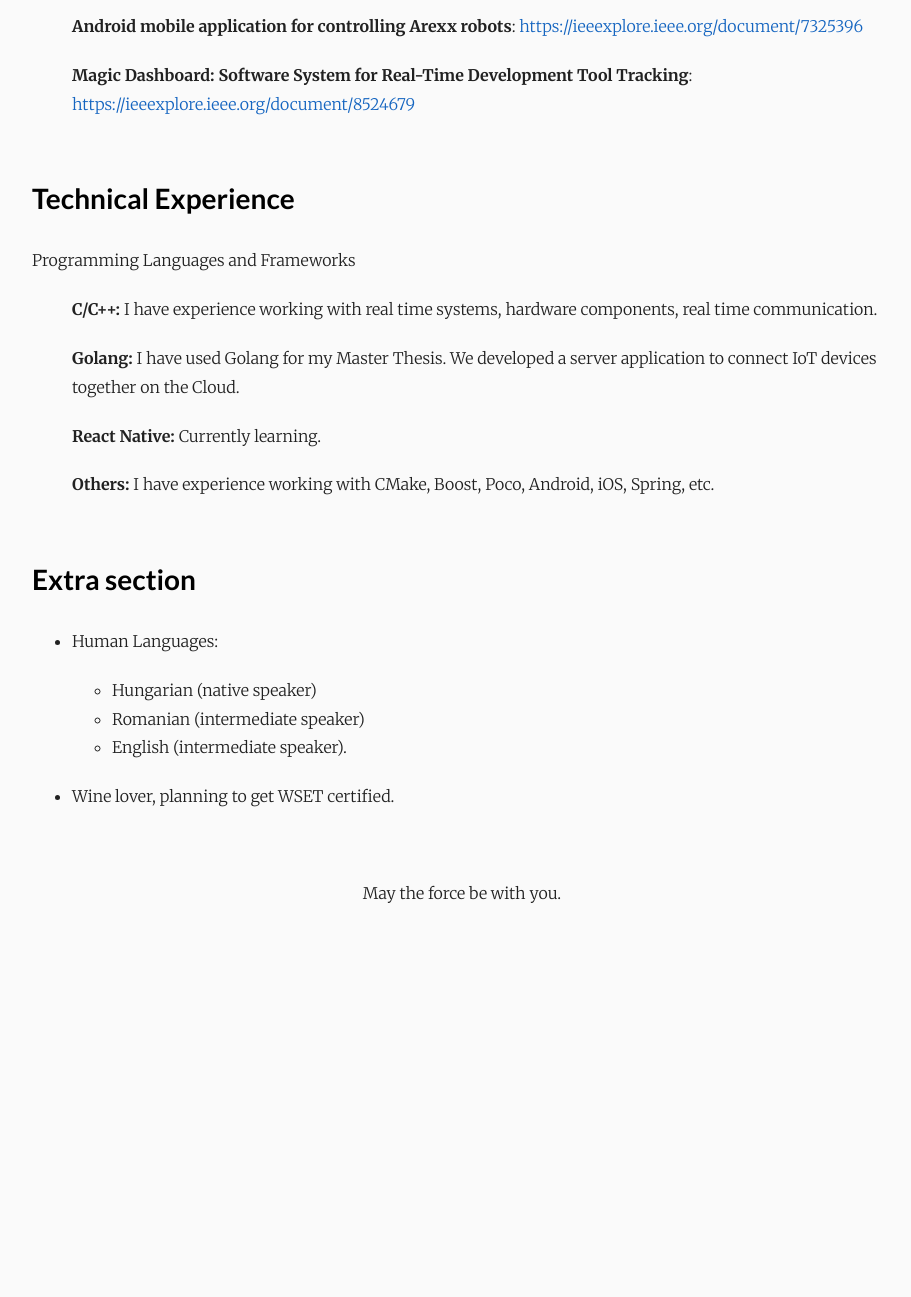
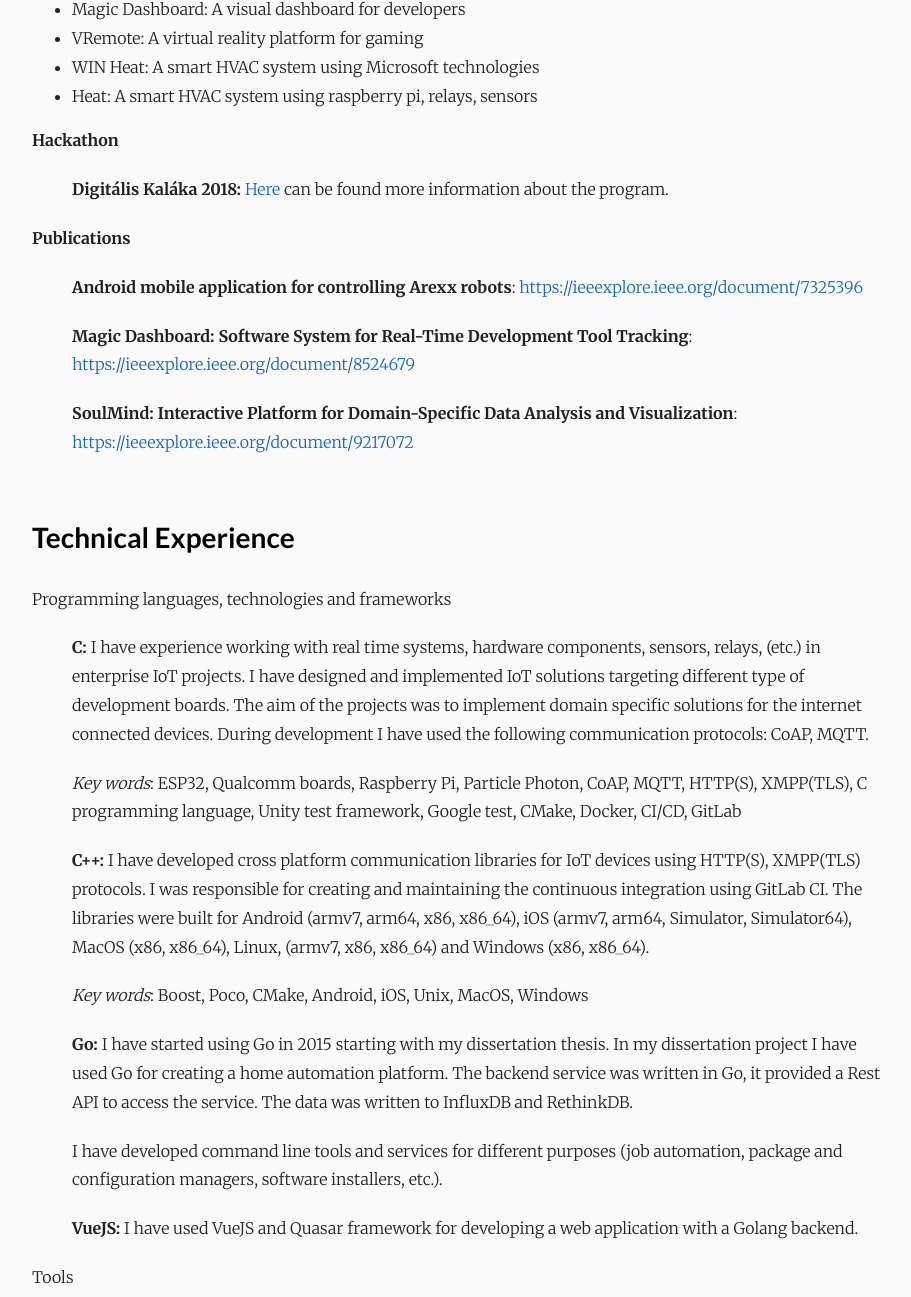
Before and after one commit to matisszilard/matisszilard.github.io, a plain HTML site: page about/index.html in a window 1280 px wide. Shown: the part 1500-2797 px from the top of the page, without its empty margins (178-1089 px from the left). Before the commit the page ends 2433 px from the top, so only its background shows below. Drawn offline with nearby package versions, Linux system fonts and the light colour scheme.

Commit message:
rebuilding site Wed Aug 25 21:31:05 EEST 2021

```diff
--- a/about/index.html
+++ b/about/index.html
@@ -35,7 +35,7 @@
 
 
 
-    <meta name="generator" content="Hugo 0.49" />
+    <meta name="generator" content="Hugo 0.64.1" />
   </head>
 
   <body class="">
@@ -77,90 +77,125 @@
       <h1></h1>
     </header>
 
-
-
-<h2 id="welcome-outlander"><strong>welcome outlander</strong></h2>
-
+    <h2 id="welcome-outlander"><strong>welcome outlander</strong></h2>
 <p>I am <strong>Szilárd</strong>, the hungarian version of Constantin.</p>
-
-<p>I am a Software Developer from <strong>Kolozsvár</strong> from the hearth of Transylvania.</p>
-
+<p>I am a Software developer from <strong>Kolozsvár (Cluj Napoca)</strong> from the hearth of Transylvania.</p>
 <p>I don&rsquo;t hunt demons or slay vampires. I am more into working with C/C++, Golang,
 playing around with Particle Photons or watching the Star Wars saga again.</p>
-
 <h2 id="education">Education</h2>
-
 <dl>
 <dt>2014-2016</dt>
-<dd><p><strong>Master, Computer Science</strong>; Babeş-Bolyai University (Cluj-Napoca)</p>
-
+<dd><strong>Master, Computer Science</strong>; Babeş-Bolyai University (Cluj-Napoca)
 <p><em>Thesis title: The Olympos project family:
-General IoT solutions for solving home automation problems</em></p></dd>
+General IoT solutions for solving home automation problems</em></p>
+</dd>
 <dt>2011-2014</dt>
-<dd><p><strong>BSc, Computer Science</strong>; Babeş-Bolyai University (Cluj-Napoca)</p>
-
-<p><em>Thesis title: Android mobile application for controlling Arexx robots</em></p></dd>
+<dd><strong>BSc, Computer Science</strong>; Babeş-Bolyai University (Cluj-Napoca)
+<p><em>Thesis title: Android mobile application for controlling Arexx robots</em></p>
+</dd>
 </dl>
-
+<h2 id="skills">Skills</h2>
+<p>:   Team leader and technical leader on several projects
+Working in teams and alone in several projects
+Experience on analysing technical requirements, design software architecture
+and plan implementation. Track issues in Jira, GitLab issue board (KanBan)
+Experience with continuous integration (GitLab CI, Jenkins, Travis CI)
+Create Docker build and deploy images
+Experience using Scrum methodologies in development</p>
 <h2 id="experience">Experience</h2>
-
 <p><strong>Work Experience:</strong></p>
-
 <ul>
 <li>Current occupation: Software developer at <a href="https://softech.ro">Softech S.R.L</a></li>
 </ul>
-
 <dl>
 <dt>2014-Today</dt>
 <dd><strong>Software developer</strong>, <a href="https://softech.ro">Softech S.R.L</a></dd>
 </dl>
-
 <p><strong>Mentoring</strong></p>
-
 <p>Mentoring is really important in a software developer&rsquo;s life. It is a good opportunity to teach and learn. I have worked as a mentor / coordinator in the <a href="https://edu.codespring.ro">Softech&rsquo;s company mentoring program</a>.</p>
-
 <p>Mentored projects:</p>
-
 <ul>
+<li>Raspberry Kube: Build a Kubernetes cluster on Raspberry Pis</li>
+<li>Soul Mind: Interactive database with Transylvanian priests</li>
 <li>Magic Dashboard: A visual dashboard for developers</li>
 <li>VRemote: A virtual reality platform for gaming</li>
 <li>WIN Heat: A smart HVAC system using Microsoft technologies</li>
 <li>Heat: A smart HVAC system using raspberry pi, relays, sensors</li>
 </ul>
-
 <dl>
 <dt><strong>Hackathon</strong></dt>
-<dd><p><strong>Digitális Kaláka 2018:</strong> <a href="https://szka.org/digitalis-kalaka-2018">Here</a> can be found
-more information about the program.</p></dd>
+<dd>
+<p><strong>Digitális Kaláka 2018:</strong> <a href="https://szka.org/digitalis-kalaka-2018">Here</a> can be found
+more information about the program.</p>
+</dd>
 <dt><strong>Publications</strong></dt>
-<dd><p><strong>Android mobile application for controlling Arexx robots</strong>: <a href="https://ieeexplore.ieee.org/document/7325396">https://ieeexplore.ieee.org/document/7325396</a></p></dd>
-<dd><p><strong>Magic Dashboard: Software System for Real-Time Development Tool Tracking</strong>: <a href="https://ieeexplore.ieee.org/document/8524679">https://ieeexplore.ieee.org/document/8524679</a></p></dd>
+<dd>
+<p><strong>Android mobile application for controlling Arexx robots</strong>: <a href="https://ieeexplore.ieee.org/document/7325396">https://ieeexplore.ieee.org/document/7325396</a></p>
+</dd>
+<dd>
+<p><strong>Magic Dashboard: Software System for Real-Time Development Tool Tracking</strong>: <a href="https://ieeexplore.ieee.org/document/8524679">https://ieeexplore.ieee.org/document/8524679</a></p>
+</dd>
+<dd>
+<p><strong>SoulMind: Interactive Platform for Domain-Specific Data Analysis and Visualization</strong>: <a href="https://ieeexplore.ieee.org/document/9217072">https://ieeexplore.ieee.org/document/9217072</a></p>
+</dd>
 </dl>
-
 <h2 id="technical-experience">Technical Experience</h2>
-
 <dl>
-<dt>Programming Languages and Frameworks</dt>
-<dd><p><strong>C/C++:</strong> I have experience working with real time systems,
-hardware components, real time communication.</p></dd>
-<dd><p><strong>Golang:</strong> I have used Golang for my Master Thesis. We developed a server application
-to connect IoT devices together on the Cloud.</p></dd>
-<dd><p><strong>React Native:</strong> Currently learning.</p></dd>
-<dd><p><strong>Others:</strong> I have experience working with CMake, Boost, Poco, Android, iOS, Spring, etc.</p></dd>
+<dt>Programming languages, technologies and frameworks</dt>
+<dd>
+<p><strong>C:</strong> I have experience working with real time systems, hardware components,
+sensors, relays, (etc.) in enterprise IoT projects.
+I have designed and implemented IoT solutions targeting different type of development boards.
+The aim of the projects was to implement domain specific solutions for the
+internet connected devices. During development I have used the following
+communication protocols: CoAP, MQTT.</p>
+<p><em>Key words</em>: ESP32, Qualcomm boards, Raspberry Pi, Particle Photon,
+CoAP, MQTT, HTTP(S), XMPP(TLS), C programming language,
+Unity test framework, Google test, CMake,
+Docker, CI/CD, GitLab</p>
+</dd>
+<dd>
+<p><strong>C++:</strong> I have developed cross platform communication libraries for IoT
+devices using HTTP(S), XMPP(TLS) protocols.
+I was responsible for creating and maintaining the continuous integration using
+GitLab CI. The libraries were built for Android (armv7, arm64, x86, x86_64),
+iOS (armv7, arm64, Simulator, Simulator64), MacOS (x86, x86_64),
+Linux, (armv7, x86, x86_64) and Windows (x86, x86_64).</p>
+<p><em>Key words</em>: Boost, Poco, CMake, Android, iOS, Unix, MacOS, Windows</p>
+</dd>
+<dd>
+<p><strong>Go:</strong> I have started using Go in 2015 starting with my dissertation thesis.
+In my dissertation project I have used Go for creating a home automation platform.
+The backend service was written in Go, it provided a Rest API to access the service.
+The data was written to InfluxDB and RethinkDB.</p>
+<p>I have developed command line tools and services for different purposes (job automation,
+package and configuration managers, software installers, etc.).</p>
+</dd>
+<dd>
+<p><strong>VueJS:</strong> I have used VueJS and Quasar framework for developing a web application
+with a Golang backend.</p>
+</dd>
+<dt>Tools</dt>
+<dd>
+<p><strong>DevOps:</strong> In the last few years I have implemented different DevOps solutions for my projects.
+I also deployed and managed different services (Jenkins, Selenium, Sonatype Nexus, etc) on K8s.</p>
+<p><em>Key words</em>: GitLab, GitLab CI/CD, Jenkins, GitHub, Travis CI</p>
+<p><em>DevOps Extravaganza</em>: Docker, Kubernetes, Openshift, Terraform, Vagrant, Ansible, AWS</p>
+</dd>
 </dl>
-
 <h2 id="extra-section">Extra section</h2>
-
 <ul>
-<li><p>Human Languages:</p>
-
+<li>
+<p>Human Languages:</p>
 <ul>
 <li>Hungarian (native speaker)</li>
 <li>Romanian (intermediate speaker)</li>
 <li>English (intermediate speaker).</li>
-</ul></li>
-
-<li><p>Wine lover, planning to get WSET certified.</p></li>
+</ul>
+</li>
+<li>
+<p>Wine lover, Kitchen magician, Szilágysági legény</p>
+</li>
 </ul>
 
   </article>
--- a/categories/index.xml
+++ b/categories/index.xml
@@ -1,4 +1,4 @@
-<?xml version="1.0" encoding="utf-8" standalone="yes" ?>
+<?xml version="1.0" encoding="utf-8" standalone="yes"?>
 <rss version="2.0" xmlns:atom="http://www.w3.org/2005/Atom">
   <channel>
     <title>Categories on matis.szilard</title>
--- a/tags/index.xml
+++ b/tags/index.xml
@@ -1,4 +1,4 @@
-<?xml version="1.0" encoding="utf-8" standalone="yes" ?>
+<?xml version="1.0" encoding="utf-8" standalone="yes"?>
 <rss version="2.0" xmlns:atom="http://www.w3.org/2005/Atom">
   <channel>
     <title>Tags on matis.szilard</title>
```
Also changed, not shown: 404.html (+2 -2 lines), categories/index.html (+1 -1 lines), index.html (+1 -1 lines), index.xml (+3 -4 lines), sitemap.xml (+6 -8 lines), tags/index.html (+1 -1 lines).
